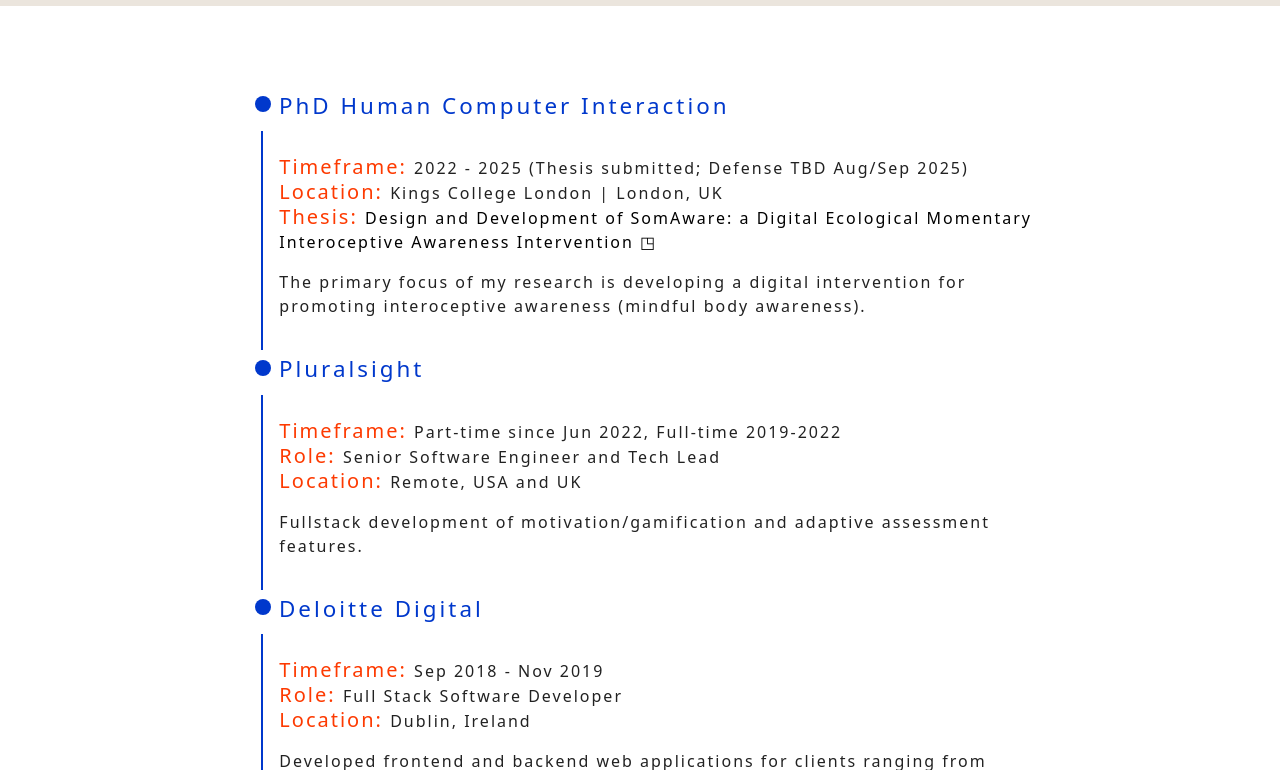
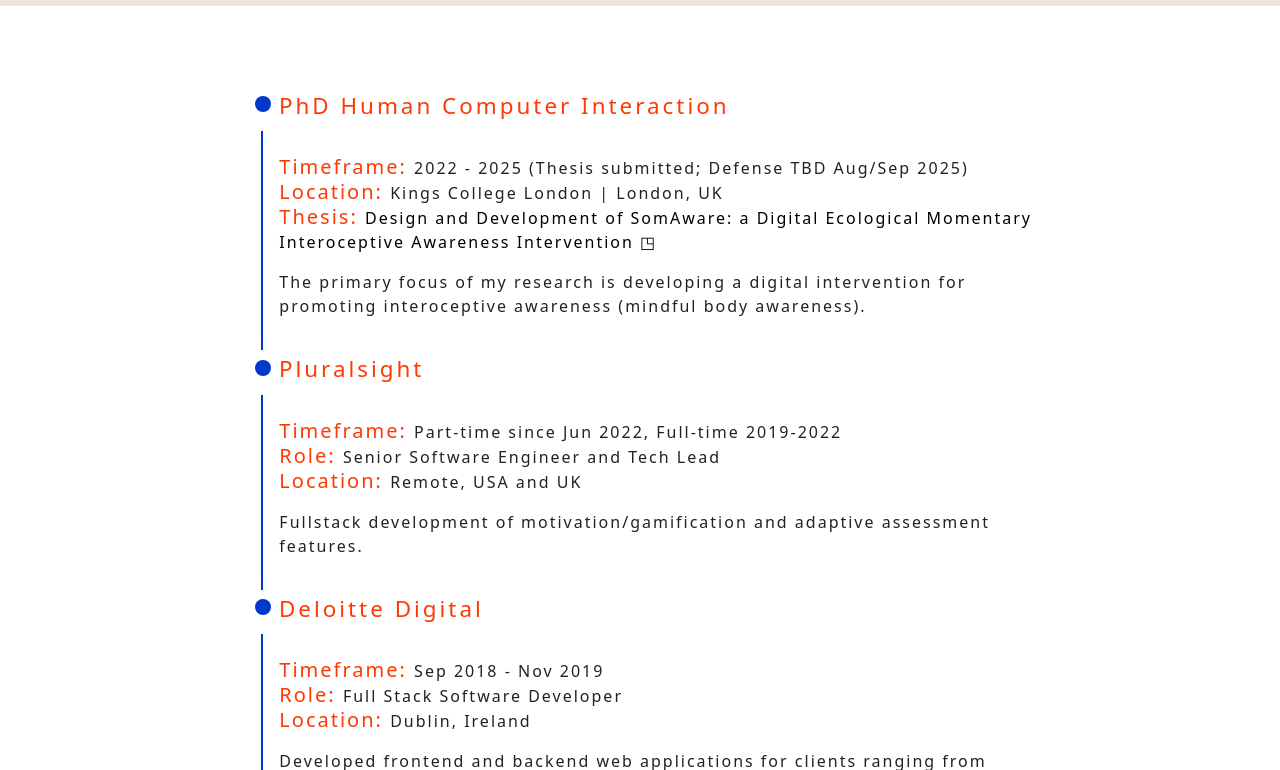
Before and after one commit to phoenixfire07/my-app, a React (Create React App) app: page / in a window 1280 px wide. Shown: the part 3290-4060 px from the top of the page. Built offline with nearby package versions, Linux system fonts and the light colour scheme.

Commit message:
Update Experience.scss

```diff
--- a/src/styles/Experience.scss
+++ b/src/styles/Experience.scss
@@ -39,7 +39,7 @@
 .experience-title{
   margin-top:-1rem;
   font-size: 1.4rem;
-  color: #0038CC;
+  color: #fd3a01;
 }
 
 .experience-link{
```
